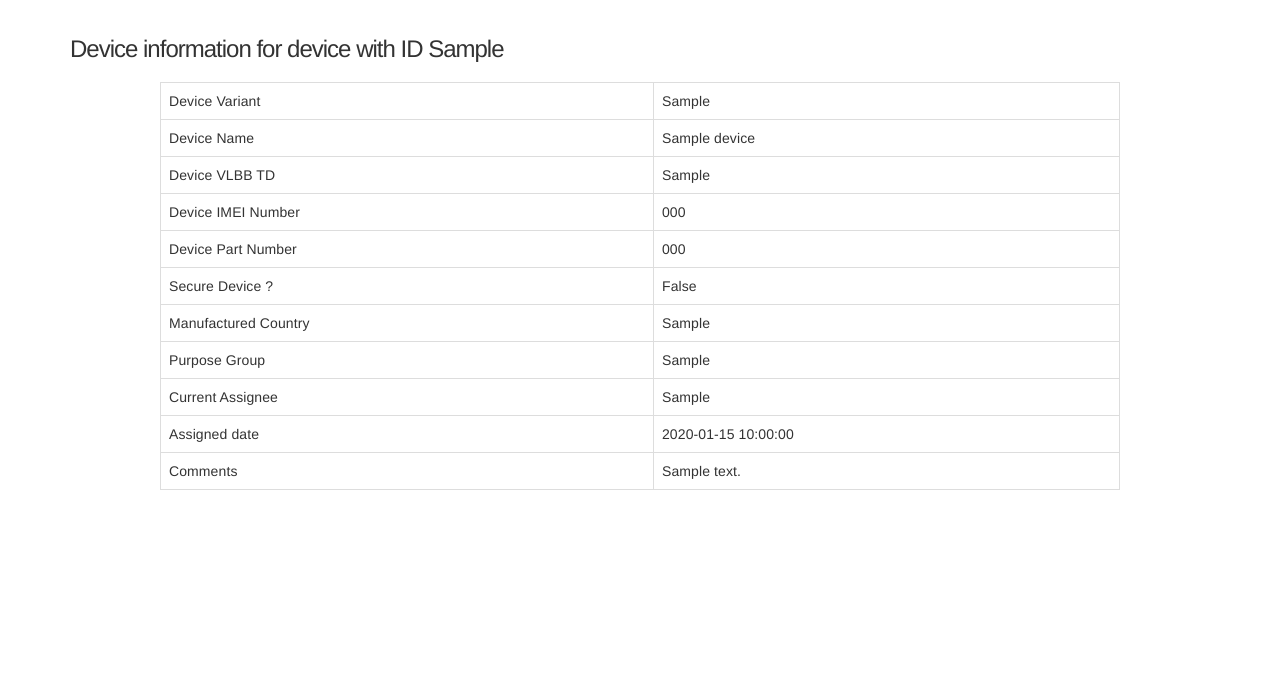
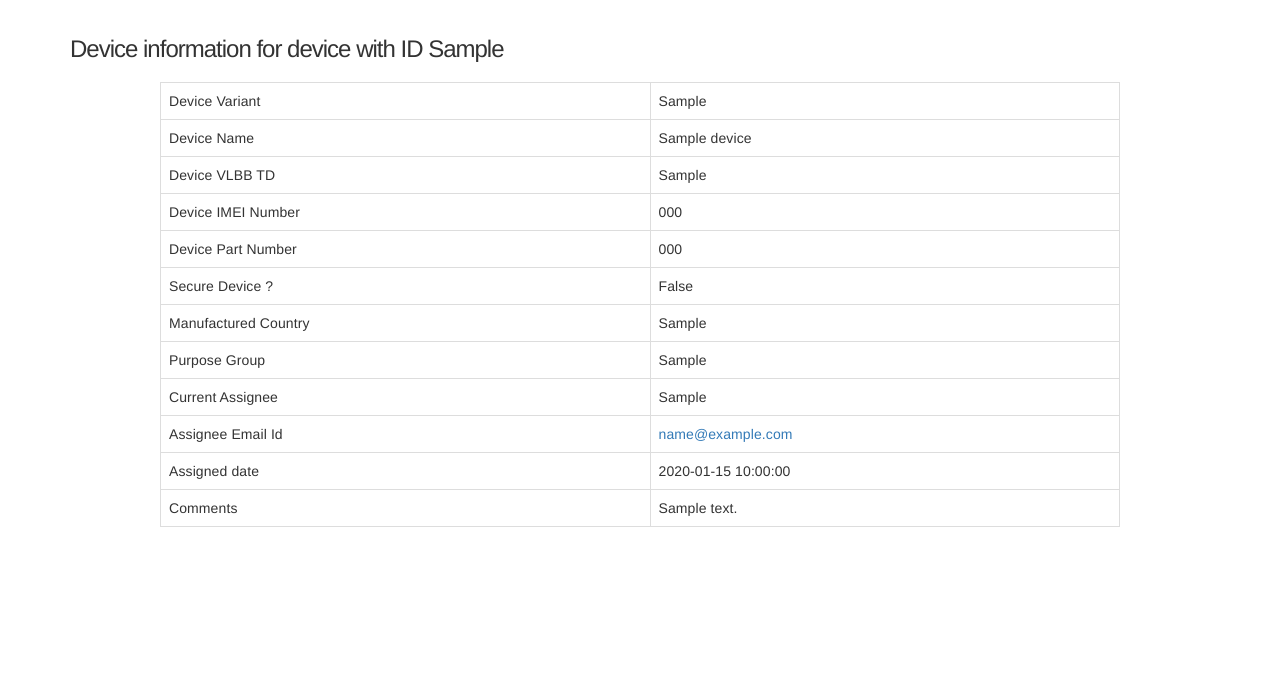
Before and after one commit to purushothamc/sample_inventory, a Flask app: a page that uses app/flask_app/templates/device_detail.html in a window 1280 px wide. Shown: the part 55-748 px from the top of the page. Run offline with Flask 2, Linux system fonts and the light colour scheme; the visitor is signed in with stand-in values (Sample User, id 1); tables that the repository leaves empty hold one stand-in row (values such as "Sample post"); some libraries are stand-ins or nearby versions.

Commit message:
added user email field in device details

```diff
--- a/app/flask_app/templates/device_detail.html
+++ b/app/flask_app/templates/device_detail.html
@@ -15,6 +15,7 @@
             <tr><td>Manufactured Country</td><td>{{ info.mfg_country }}</td></tr>
             <tr><td>Purpose Group</td><td>{{ info.purpose_group }}</td></tr>
             <tr><td>Current Assignee</td><td>{{ user.firstname }}</td></tr>
+            <tr><td>Assignee Email Id</td><td><a href="mailto:{{ user.email }}">{{ user.email }}</a></td></tr>
             <tr><td>Assigned date</td><td>{{ info.assigned_date }}</td></tr>
             <tr><td>Comments</td><td>{{ info.comments }}</td></tr>
         </table>
```
